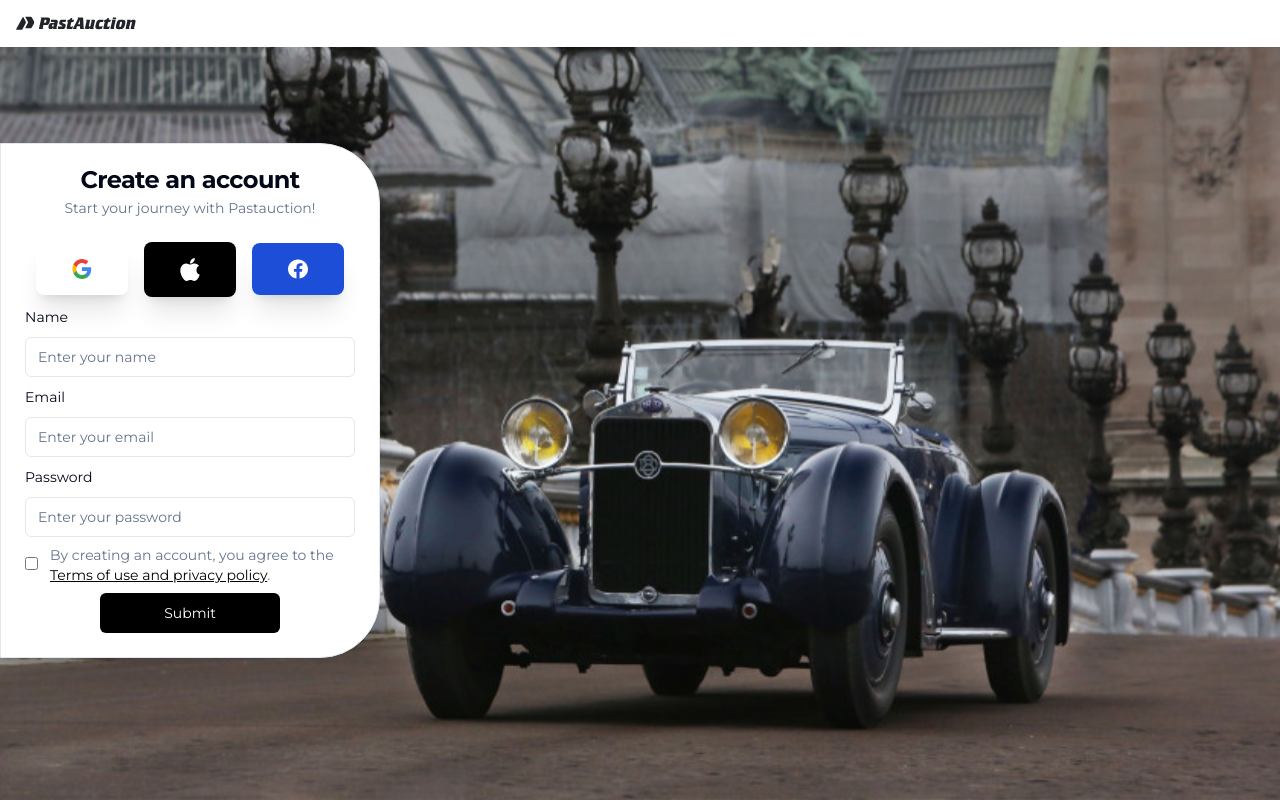
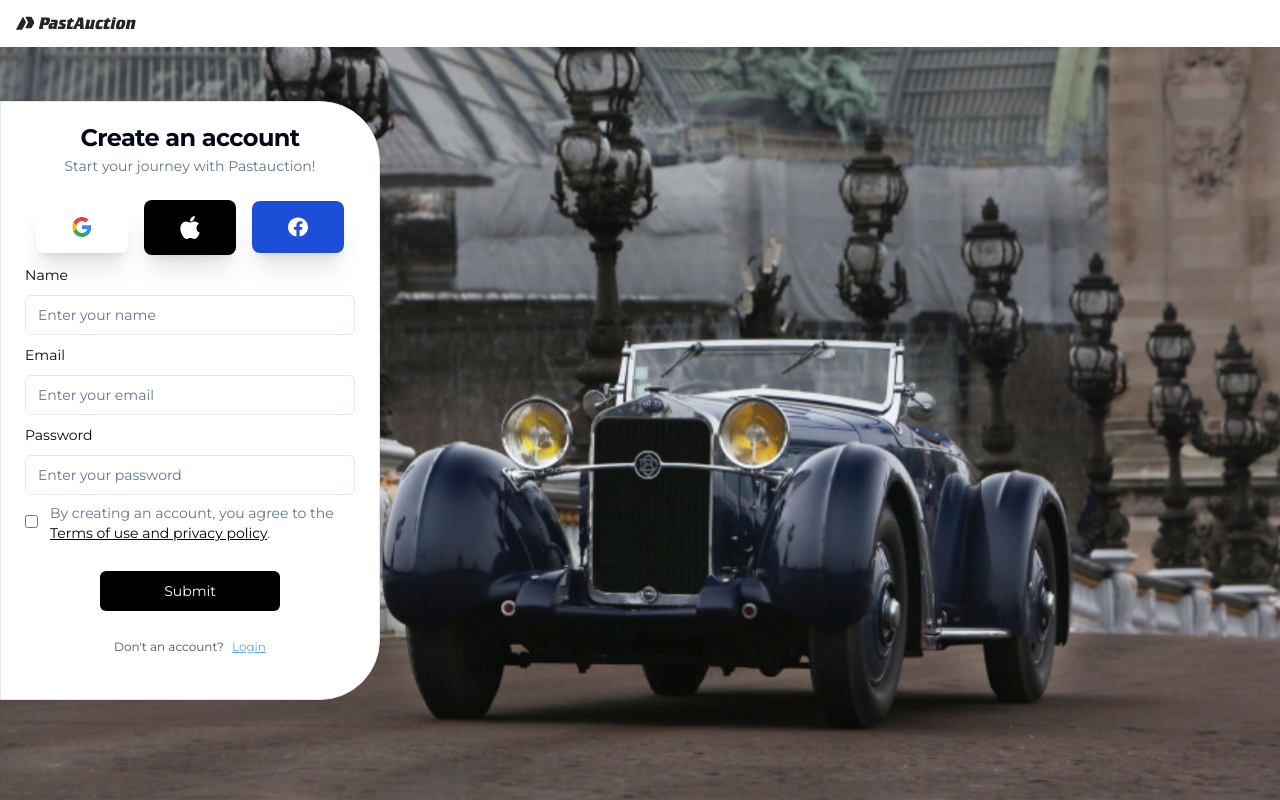
Before and after one commit to d2ni3l/Pastauction, a Next.js app: page /auth/signin in a window 1280 px wide. Built offline with nearby package versions, Linux system fonts and the light colour scheme.

Commit message:
signin info

```diff
--- a/src/app/jotai/auth.ts
+++ b/src/app/jotai/auth.ts
@@ -1,4 +1,7 @@
 // global state
-import { atom } from 'jotai'
+import { useAtom } from 'jotai'
+import {atom} from 'jotai'
 
-export const countAtom = atom(0)
+
+
+export const signInAtom = atom({})
--- a/src/app/page.tsx
+++ b/src/app/page.tsx
@@ -1,20 +1,17 @@
 'use client'
 import { useAtom } from 'jotai'
-import { countAtom } from './jotai/auth'
+
 import Header from '../components/Header'
-import {signIn} from 'next-auth/react'
+import { signInAtom } from './jotai/auth'
 export default function Home() {
-  const [count, setCount] = useAtom(countAtom)
+  const [signInInfo] = useAtom(signInAtom)
+  console.log(signInInfo)
   return (
    <main className=' h-screen'>
     <Header/>
 
-    <h1>
-      {count}
-    </h1>
-    <button onClick={() => {
-      setCount(prev => prev + 2)
-    }}> add 2</button>
+
+
 
 
    </main>
--- a/src/components/Header.tsx
+++ b/src/components/Header.tsx
@@ -29,7 +29,7 @@ export default function Header() {
               placeholder='Your best email'
             />
             <div className='absolute right-10'>
-              <Link href='/signup'><Button variant='rounded'><span className="px-6">Sign In</span></Button></Link>
+              <Link href='/auth/signin'><Button variant='rounded'><span className="px-6">Sign In</span></Button></Link>
             </div>
           </div>
 
--- a/src/components/auth/SigninCard.tsx
+++ b/src/components/auth/SigninCard.tsx
@@ -9,7 +9,7 @@ import {
   CardTitle,
 } from "@/components/ui/card";
 import { Input } from "@/components/ui/input";
-
+import Link from 'next/link'
 import {
   Form,
   FormControl,
@@ -23,7 +23,8 @@ import { useForm } from "react-hook-form";
 import { registerSchema } from "../../app/validators/auth";
 import { z } from "zod";
 import { zodResolver } from "@hookform/resolvers/zod";
-
+import {useAtom} from 'jotai'
+import { signInAtom } from "@/app/jotai/auth";
 type Input = z.infer<typeof registerSchema>;
 export default function SigninCard() {
   const form = useForm<Input>({
@@ -35,9 +36,12 @@ export default function SigninCard() {
     },
   });
 
-  console.log(form.watch());
+
   const onSubmit = (data: Input) => {
-    console.log(data);
+    const [signInInfo, setSignInInfo] = useAtom(signInAtom)
+    setSignInInfo(data)
+    console.log(signInInfo)
+
   };
   return (
     <>
@@ -130,10 +134,18 @@ export default function SigninCard() {
                   </FormItem>
                 )}
               />
-              <div className='flex justify-center items-center'>
+              <div className='flex justify-center items-center pt-5'>
                 <Button className='px-16' variant='blackWide' type='submit'>
                   Submit
                 </Button>
+              </div>
+              <div className='text-xs flex justify-center py-5 gap-2'>
+                <span className='text-gray-600'>Don't an account?</span>
+                <Link
+                  href='/auth/login'
+                  className='underline text-blue-400 cursor-pointer'>
+                  Login
+                </Link>
               </div>
             </form>
           </Form>
--- a/src/components/navbar/Navbar.tsx
+++ b/src/components/navbar/Navbar.tsx
@@ -49,7 +49,7 @@ export default function navbar({transparent, bg, attributes, logobg} : Navbar) {
     </ul>
   </div>
 
-      <Link href='/signup'><Button>Sign up</Button></Link>
+      <Link href='/auth/signin'><Button>Sign up</Button></Link>
   </div>
     )
   }
```
